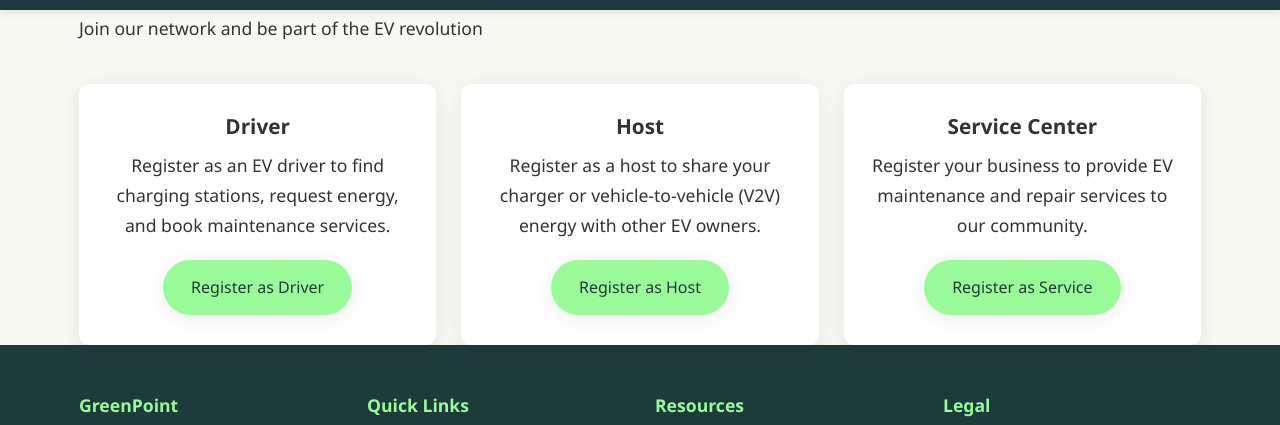
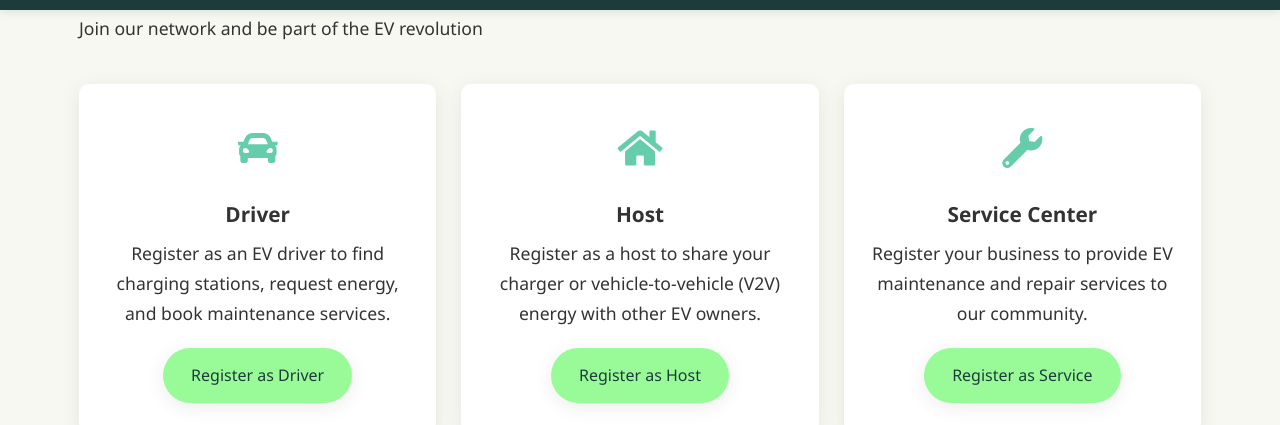
Before and after one commit to gadzadze/greenpoint, a plain HTML site: page register.html in a window 1280 px wide. Shown: the part 58-483 px from the top of the page. Drawn offline with Linux system fonts and the light colour scheme.

Commit message:
register.html

```diff
--- a/register.html
+++ b/register.html
@@ -6,6 +6,15 @@
     <title>Register - GreenPoint</title>
     <link rel="stylesheet" href="style.css">
     <link rel="stylesheet" href="https://cdnjs.cloudflare.com/ajax/libs/font-awesome/5.15.4/css/all.min.css">
+
+
+    <style>
+        .option-icon {
+            font-size: 2.5rem;
+            color: var(--accent);
+            margin-bottom: 20px;
+        }
+    </style>
 </head>
 <body>
     <header>
@@ -25,16 +34,25 @@
                 <p>Join our network and be part of the EV revolution</p>
                 <div class="features-grid">
                     <div class="feature-card">
+                        <div class="option-icon">
+                            <i class="fas fa-car"></i>
+                        </div>
                         <h3>Driver</h3>
                         <p>Register as an EV driver to find charging stations, request energy, and book maintenance services.</p>
                         <a href="#" class="button primary" onclick="showModal('registerModal')">Register as Driver</a>
                     </div>
                     <div class="feature-card">
+                        <div class="option-icon">
+                            <i class="fas fa-home"></i>
+                        </div>
                         <h3>Host</h3>
                         <p>Register as a host to share your charger or vehicle-to-vehicle (V2V) energy with other EV owners.</p>
                         <a href="#" class="button primary" onclick="showModal('hostTypeModal')">Register as Host</a>
                     </div>
                     <div class="feature-card">
+                        <div class="option-icon">
+                            <i class="fas fa-wrench"></i>
+                        </div>
                         <h3>Service Center</h3>
                         <p>Register your business to provide EV maintenance and repair services to our community.</p>
                         <a href="#" class="button primary" onclick="showModal('serviceRegisterModal')">Register as Service</a>
```
